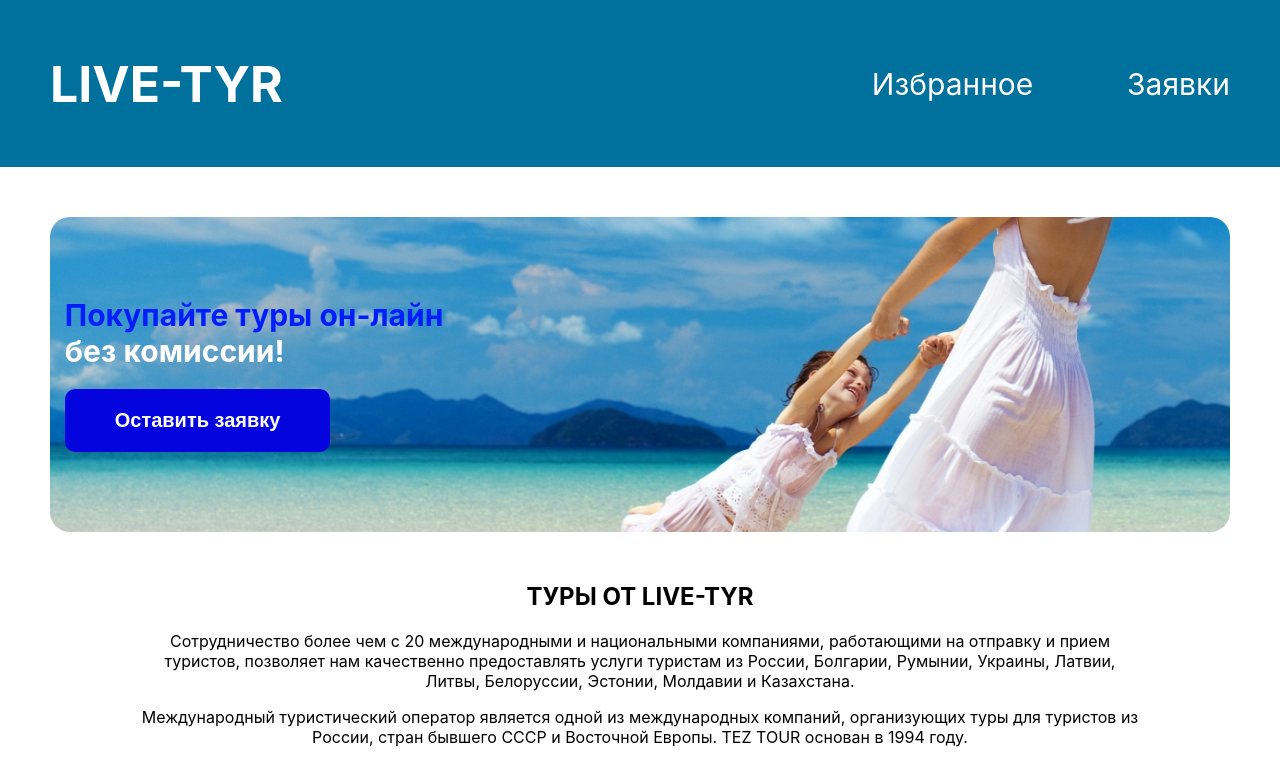
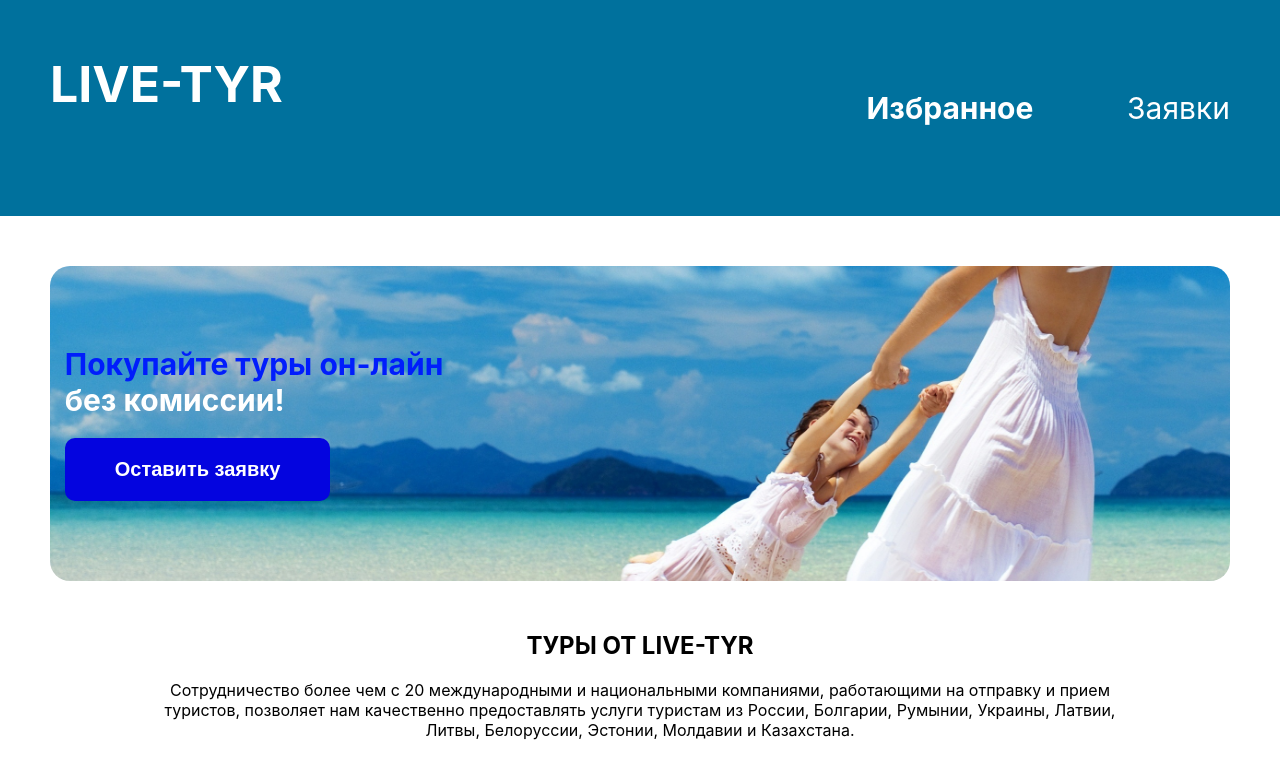
Before and after one commit to HolodN/Old, a React (Create React App) app in the folder my-app/: page / in a window 1280 px wide. Shown: the top 757 px of the page. Built offline with nearby package versions, Linux system fonts and the light colour scheme; no server answers.

Commit message:
Поправил ошибку в хедере

```diff
--- a/my-app/src/components/header/Header.jsx
+++ b/my-app/src/components/header/Header.jsx
@@ -9,9 +9,9 @@ const Header =(props)=>{
         </Link>
         <nav>
         <Link to={'/favorites'}>
-            <a className={style.nav_item} href="">Избранное</a>
+            <h6 className={style.nav_item}>Избранное</h6>
         </Link>
-                <a className={style.nav_item} onClick={props.openOverlay} href="#">Заявки</a>
+                <a className={style.nav_item} onClick={props.openOverlay} href="#"> Заявки</a>
         </nav>
     </header>
     )
```
